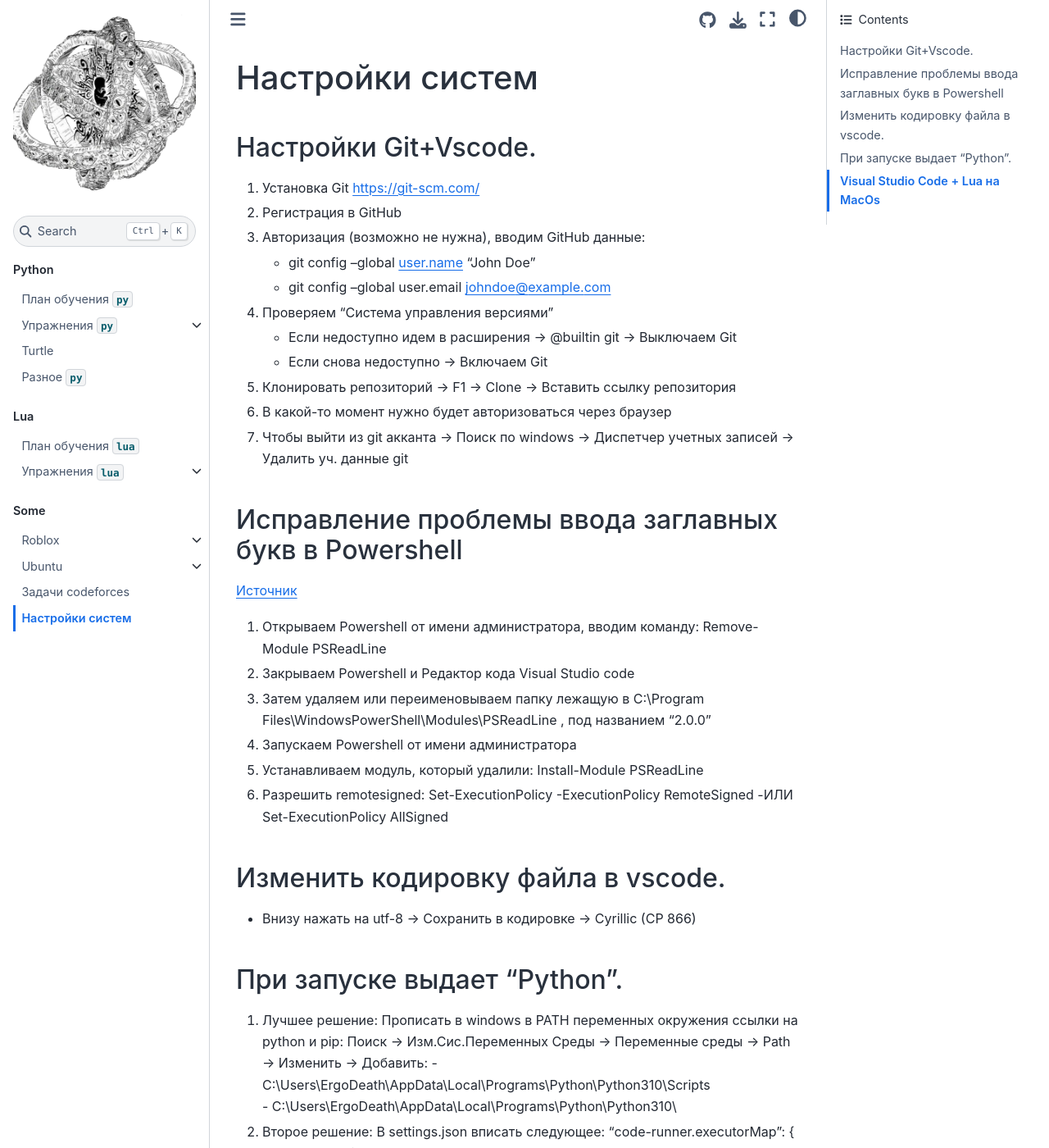
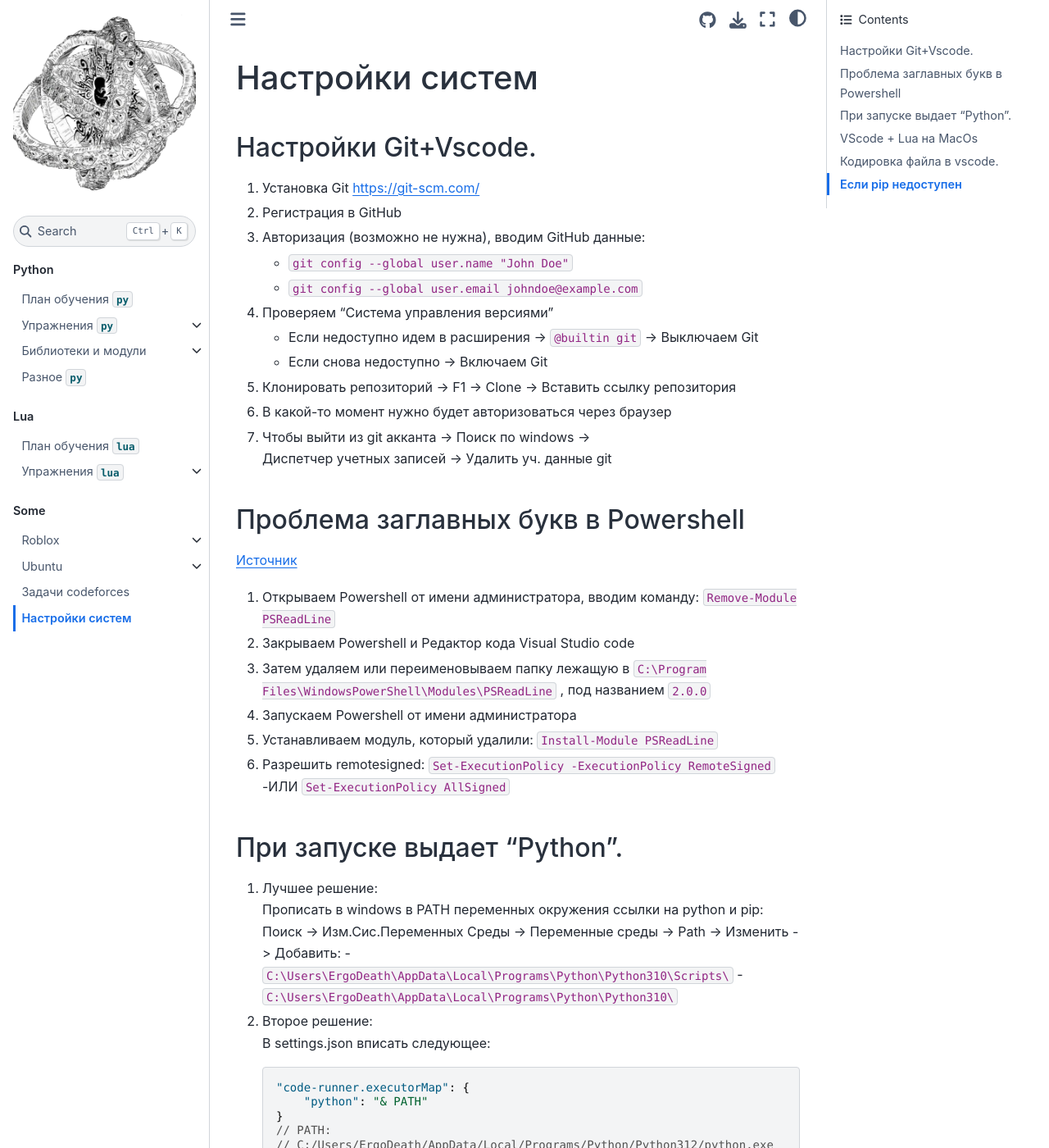
Before and after one commit to your-teach/faithpages, a Jupyter Book: the page built from Some/settings-system.md, in a window 1280 px wide and 1400 px high. Shown: the whole window at 82% size. Built offline with Jupyter Book 1.0.4 settings and Sphinx 7.4.7 and the Sphinx Book theme 1.1.4, drawn with Linux system fonts in a browser that asks for light colours; some of the changed text lies outside the part shown.

Commit message:
edit structure files

````diff
--- a/Some/settings-system.md
+++ b/Some/settings-system.md
@@ -5,53 +5,66 @@
 1. Установка Git https://git-scm.com/
 2. Регистрация в GitHub
 3. Авторизация (возможно не нужна), вводим GitHub данные:
-    - git config --global user.name "John Doe"
-    - git config --global user.email johndoe@example.com
+    - `git config --global user.name "John Doe"`
+    - `git config --global user.email johndoe@example.com`
 3. Проверяем "Система управления версиями"
-    - Если недоступно идем в расширения -> @builtin git -> Выключаем Git
+    - Если недоступно идем в расширения -> `@builtin git` -> Выключаем Git
     - Если снова недоступно -> Включаем Git
 4. Клонировать репозиторий -> F1 -> Clone -> Вставить ссылку репозитория
 5. В какой-то момент нужно будет авторизоваться через браузер
-6. Чтобы выйти из git акканта -> Поиск по windows -> Диспетчер учетных записей -> Удалить уч. данные git
+6. Чтобы выйти из git акканта -> Поиск по windows ->
+            Диспетчер учетных записей -> Удалить уч. данные git
 
-## Исправление проблемы ввода заглавных букв в Powershell
+## Проблема заглавных букв в Powershell
 
 [Источник](https://danshin.ms/PSReadLine-problem/)
 
-1. Открываем Powershell от имени администратора, вводим команду: Remove-Module PSReadLine
+1. Открываем Powershell от имени администратора, вводим команду: `Remove-Module PSReadLine`
 2. Закрываем Powershell и Редактор кода Visual Studio code
 3. Затем удаляем или переименовываем папку лежащую в
-C:\Program Files\WindowsPowerShell\Modules\PSReadLine , под названием "2.0.0"
+`C:\Program Files\WindowsPowerShell\Modules\PSReadLine` , под названием `2.0.0`
 4. Запускаем Powershell от имени администратора
-5. Устанавливаем модуль, который удалили: Install-Module PSReadLine
-6. Разрешить remotesigned: Set-ExecutionPolicy -ExecutionPolicy RemoteSigned
-    -ИЛИ Set-ExecutionPolicy AllSigned
-
-## Изменить кодировку файла в vscode.
-
-- Внизу нажать на utf-8 -> Сохранить в кодировке -> Cyrillic (CP 866)
+5. Устанавливаем модуль, который удалили: `Install-Module PSReadLine`
+6. Разрешить remotesigned: `Set-ExecutionPolicy -ExecutionPolicy RemoteSigned`
+    -ИЛИ `Set-ExecutionPolicy AllSigned`
 
 ## При запуске выдает "Python".
-1. Лучшее решение:
-    Прописать в windows в PATH переменных окружения ссылки на python и pip:
+1. Лучшее решение:\
+    Прописать в windows в PATH переменных окружения ссылки на python и pip:\
     Поиск -> Изм.Сис.Переменных Среды -> Переменные среды -> Path -> Изменить -> Добавить:
-        - C:\Users\ErgoDeath\AppData\Local\Programs\Python\Python310\Scripts\
-        - C:\Users\ErgoDeath\AppData\Local\Programs\Python\Python310\
-2. Второе решение:
+        - `C:\Users\ErgoDeath\AppData\Local\Programs\Python\Python310\Scripts\`
+        - `C:\Users\ErgoDeath\AppData\Local\Programs\Python\Python310\`
+2. Второе решение:\
     В settings.json вписать следующее:
-        "code-runner.executorMap": {
-            "python": "---"
-        }
-    "---" -> "& C:/Users/ErgoDeath/AppData/Local/Programs/Python/Python312/python.exe"
+    ```json
+    "code-runner.executorMap": {
+        "python": "& PATH"
+    }
+    // PATH:
+    // C:/Users/ErgoDeath/AppData/Local/Programs/Python/Python312/python.exe
+    ```
 
-## Visual Studio Code + Lua на MacOs
+## VScode + Lua на MacOs
 
-1. (Скачать с сайта)[https://www.lua.org/download.html] последнюю версию Lua
+1. [Скачать с сайта](https://www.lua.org/download.html) последнюю версию Lua
 2. Открыть терминал, с помощью одного из вариантов:
     - Finder -> Программы -> Утилиты -> Терминал / Terminal
-    - Launchpad -> вводиим в поиске "Terminal"
+    - Launchpad -> вводим в поиске "Terminal"
 3. `cd Downloads`
 4. `ls`
 5. `tar zxf lua-5.4.7.tar.gz`
 6. `cd lua-5.4.7`
 7. `sudo make macosx install`
+
+## Кодировка файла в vscode.
+- Внизу нажать на utf-8 -> Сохранить в кодировке -> Cyrillic (CP 866)
+
+
+## Если pip недоступен
+- Как установить модуль на конкретную версию python, варианты:
+    - `C:/Users/ErgoDeath/AppData/Local/Programs/Python/Python312/python.exe -m pip install pyglet`
+    - `/usr/local/bin/python3.8 -m pip install pip`
+    - `py -3.8 -m pip install package`
+- Запуск скрипта:
+    - `C:/Users/ErgoDeath/AppData/Local/Programs/Python/Python312/python.exe script.py`
+    - `py -3.8 script.py`
--- /dev/null
+++ b/Tables/table-Lib-modules.md
@@ -0,0 +1,3 @@
+# Библиотеки и модули
+```{tableofcontents}
+```
--- a/_toc.yml
+++ b/_toc.yml
@@ -20,7 +20,11 @@
         - file: Python/Tasks/9.sets
         - file: Python/Tasks/10.functions
         - file: Python/Tasks/11.file-handling
-      - file: Python/turtle
+      - file: Tables/table-Lib-modules
+        sections:
+        - file: Python/Lib-modules/1.Pip
+        - file: Python/Lib-modules/2.List-pckg
+        - file: Python/Lib-modules/Turtle
       - file: Python/other
   - caption: Lua
     chapters:
````
Also changed, not shown: Python/Lib-modules/1.Pip.md (added, +24 -0 lines), Python/Lib-modules/2.List-pckg.md (added, +45 -0 lines), Python/other.md (+0 -70 lines), Python/study-plan-py.md (+10 -4 lines), Python/Lib-modules/Turtle.md (renamed from Python/turtle.md).
